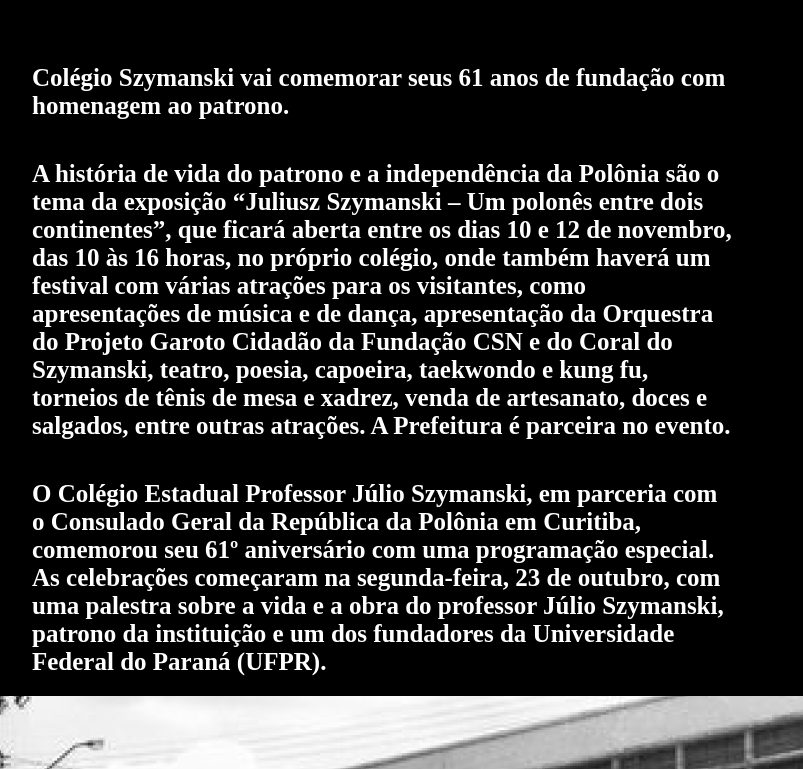
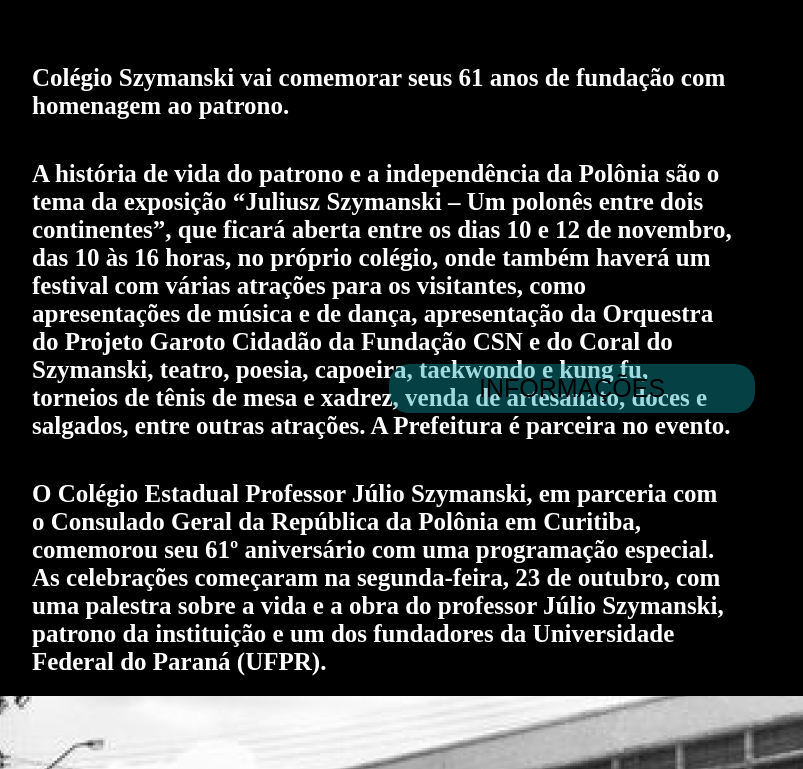
Before and after one commit to gabrfalce/feira-projeto, a plain HTML site: page index.html in a window 1280 px wide. Shown: the part 626-1395 px from the top of the page, without its empty margins (68-871 px from the left). Drawn offline with Linux system fonts and the light colour scheme.

Commit message:
botão banner

```diff
--- a/index.html
+++ b/index.html
@@ -28,7 +28,7 @@
 
     <section class="banner">
     <img src="banner2.png" alt="banner do colegio">
-    <a class="botao-BANNER" href="https://kinsta.com/pt/blog/fontes-seguras-na-web/#11-courier-new"></a>
+    <a class="botao_banner" href="https://kinsta.com/pt/blog/fontes-seguras-na-web/#11-courier-new">INFORMAÇÕES</a>
     </section>
 
     <div class="sub_titulo">
--- a/style.css
+++ b/style.css
@@ -45,9 +45,8 @@ align-items: center;
 .botao
 {
 
-    background-color: #0CA2AD;
+    background-color: #0ca2ad65;
     color: rgb(255, 255, 255) ;
-    opacity: 75%;
     border: none;
     padding: 10px 20px;
     text-align: center;
@@ -59,7 +58,7 @@ align-items: center;
     border-radius: 20px;
     justify-content: space-evenly;
     text-emphasis-color: black ;
-    font-family:Arial, Helvetica, sans-serif
+    font-family:Arial, Helvetica, sans-serif;
 }
 
 .botao:hover{
@@ -72,7 +71,7 @@ background-color: rgb(22, 147, 181);
     display: flex;
     justify-content: center  ;
     height: auto;
-
+position: relative;
 
 }
 
@@ -82,7 +81,7 @@ background-color: rgb(22, 147, 181);
     color: #ffffff;
     padding: 50px;
     font-size: 28px;
-    font-family: , 'Courier New', Courier, monospace, 'Arial Narrow Bold', sans-serif;
+    font-family: 'Courier New', Courier, monospace, 'Arial Narrow Bold', sans-serif;
 
 }
 .texto-do-meio{
@@ -107,3 +106,25 @@ color: #ffffff;
 display: flex;
 align-items: center;
 }
+.botao_banner
+{
+
+    position: absolute;
+    top: 800px;
+    background-color: #0ca2ad65;
+    color: rgb(0, 0, 0) ;
+    border: none;
+    padding: 10px 90px 10px;
+    text-align: end;
+    text-decoration: none;
+    display: inline-block;
+    font-size: 16px;
+    margin: 4px 20px;
+    font-size: 25px;
+    cursor: pointer;
+    border-radius: 20px;
+    justify-content: space-evenly;
+    text-emphasis-color: black ;
+    font-family:Arial, Helvetica, sans-serif;
+
+}
```
